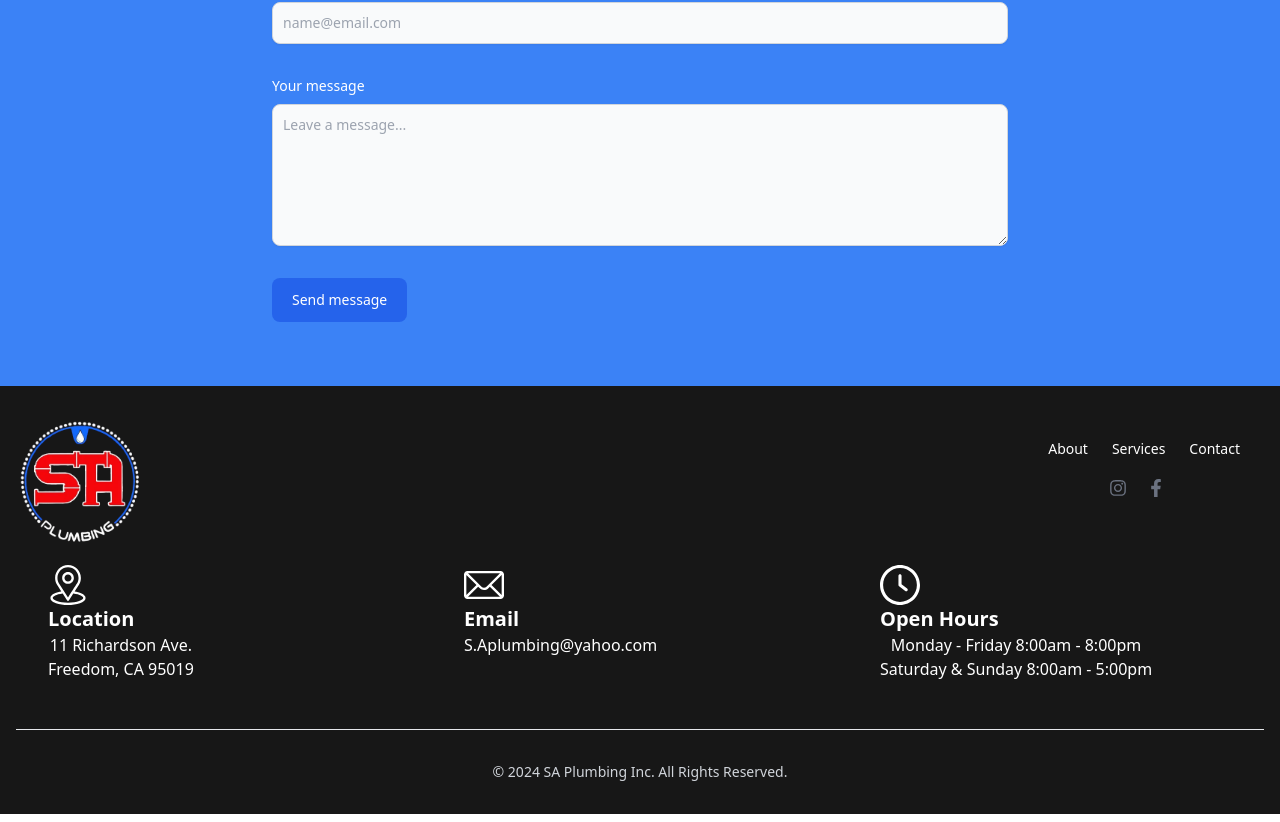
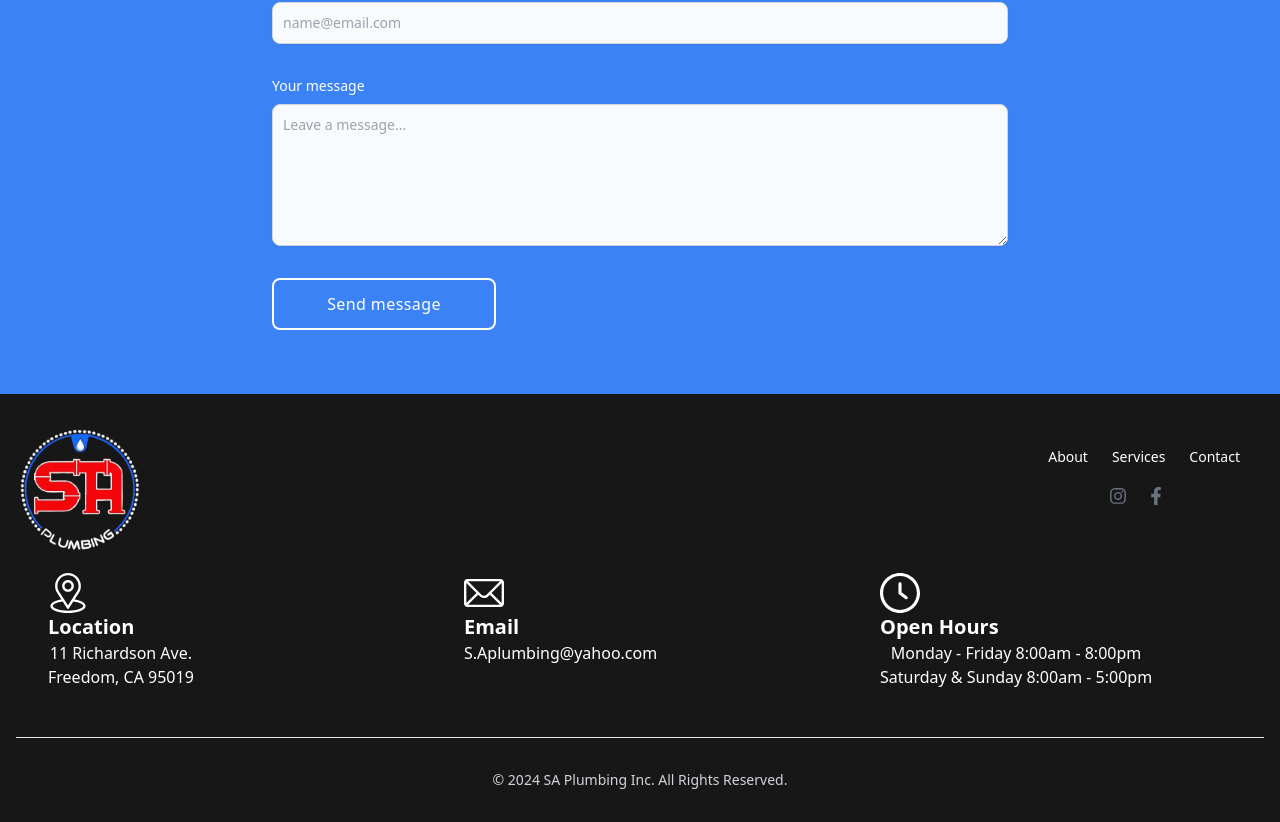
Before and after one commit to Andrewfz831/SaPlumbing-website, a React (Vite) app: page /Contact in a window 1280 px wide. Shown: the part 870-1692 px from the top of the page. Built offline with nearby package versions, Linux system fonts and the light colour scheme; some icons are missing; a web font is replaced by a local one.

Commit message:
bug fixes

```diff
--- a/src/components/EmailForm.tsx
+++ b/src/components/EmailForm.tsx
@@ -81,7 +81,7 @@ const ContactSection = () => {
           <button
             type="submit"
             value="Send"
-            className="py-3 px-5 text-sm font-medium text-center text-white rounded-lg bg-primary-700 sm:w-fit hover:bg-primary-800 focus:ring-4 focus:outline-none focus:ring-primary-300 bg-blue-600 hover:bg-orange-500 hover:border-orange-500"
+            className="inline-block relative w-auto md:w-56 my-4 px-6 py-3 text-center font-medium tracking-wide text-white bg-transparent border-2 border-white rounded-lg shadow-none transition duration-500 ease-out transform hover:text-white hover:bg-blue-800 hover:border-blue-800 hover:shadow-inner active:scale-90"
           >
             Send message
           </button>
--- a/src/views/homePage.tsx
+++ b/src/views/homePage.tsx
@@ -70,7 +70,7 @@ const Homepage = () => {
         Our Services
       </h2>
       <div className="flex items-center justify-center py-10">
-        <div className="max-w-screen-2xl">
+        <div className="max-w-screen-xl">
           <div className="flex flex-col md:flex-row">
             <div className="md:w-1/2">
               <IconSection
```
Also changed, not shown: src/images/SA_Logo_2.png (added), 1 other file (tests, documents, lock files or other folders).
